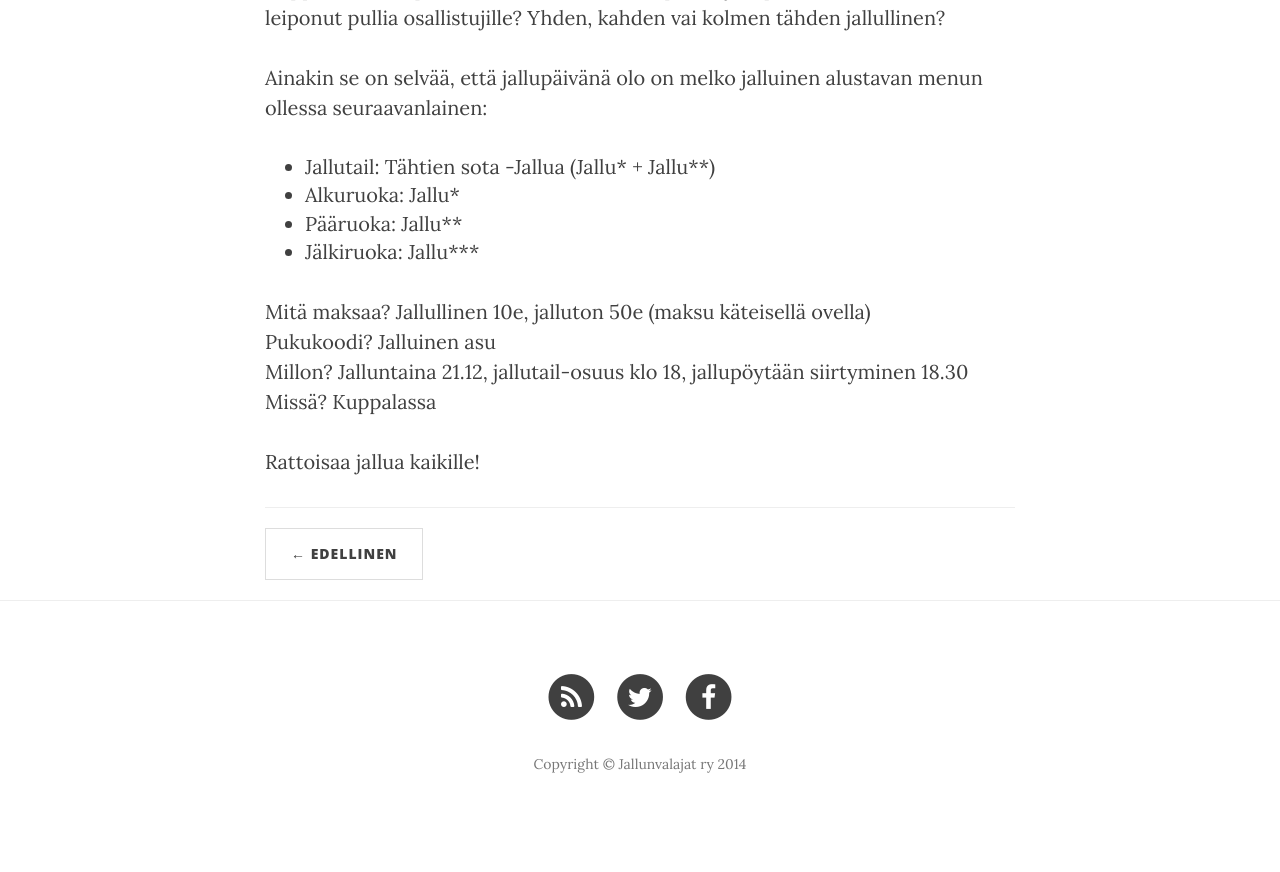
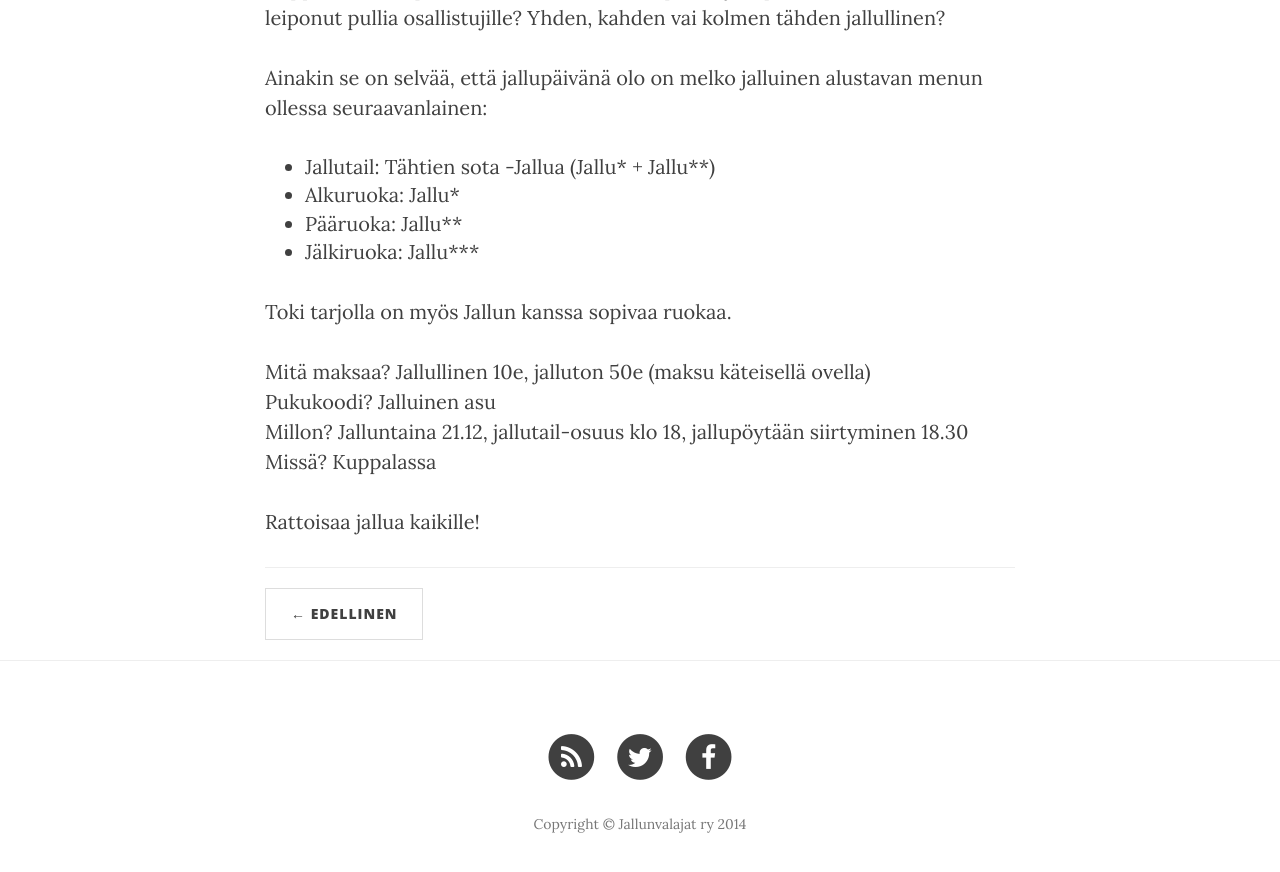
Before and after one commit to jallunvalajat/jallunvalajat.github.io, a Jekyll site: the page built from _posts/2014-12-12-jalluaatto.md, in a window 1280 px wide and 900 px high, scrolled down 946 px. Shown: the top 872 px of the window. Built offline with Jekyll 4.4.1, drawn with Linux system fonts in a browser that asks for light colours; nearby versions of some CDN libraries; before the commit the page ends 1786 px from its top, so only the background shows below that.

Commit message:
jalluaatto

```diff
--- a/_posts/2014-12-12-jalluaatto.md
+++ b/_posts/2014-12-12-jalluaatto.md
@@ -24,6 +24,8 @@ Ainakin se on selvää, että jallupäivänä olo on melko jalluinen alustavan m
 - Pääruoka: Jallu\*\*
 - Jälkiruoka: Jallu\*\*\*
 
+Toki tarjolla on myös Jallun kanssa sopivaa ruokaa.
+
 Mitä maksaa? Jallullinen 10e, jalluton 50e (maksu käteisellä ovella) <br>
 Pukukoodi? Jalluinen asu <br>
 Millon? Jalluntaina 21.12, jallutail-osuus klo 18, jallupöytään siirtyminen 18.30 <br>
```
